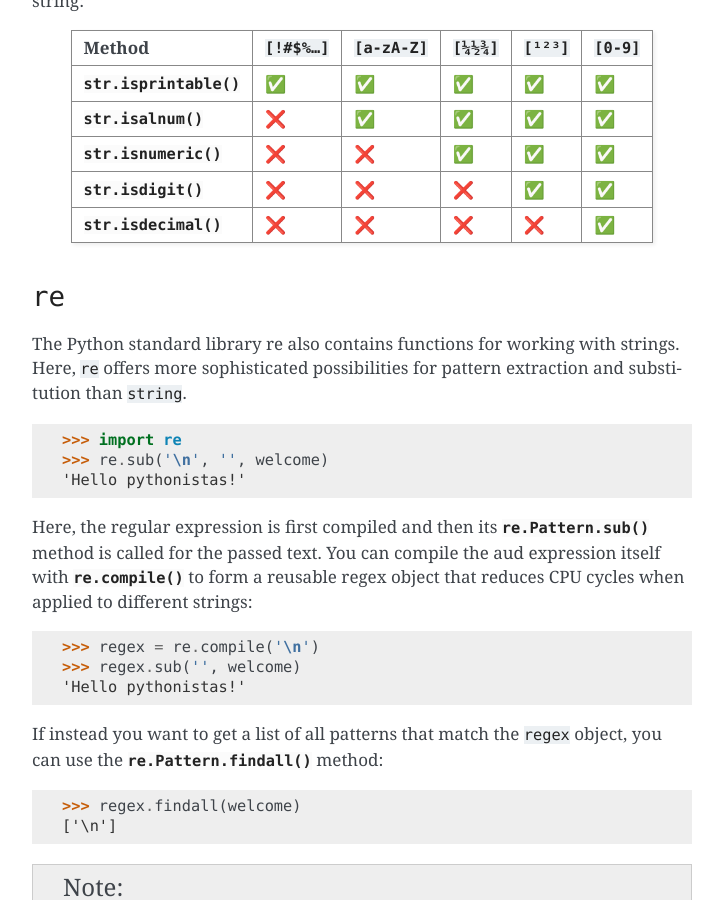
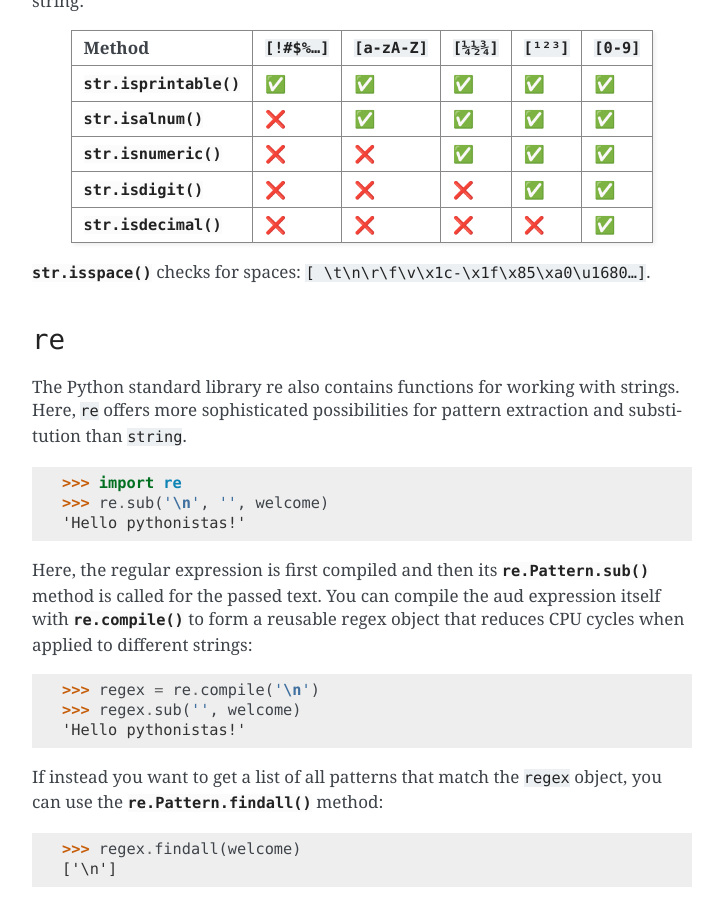
Before and after one commit to veit/python-basics-tutorial, a Sphinx documentation site: the page built from docs/types/strings.rst, in a window 1280 px wide and 900 px high, scrolled down 3006 px. Shown: the whole window, without its empty margins (388-1111 px from the left). Built offline with Sphinx 7.4.7, drawn with Linux system fonts in a browser that asks for light colours; pages that are not in the unit, such as notebooks, are missing from menus.

Commit message:
:memo: Add str.isspace

```diff
--- a/docs/types/strings.rst
+++ b/docs/types/strings.rst
@@ -170,6 +170,9 @@ string:
 +---------------------------+---------------+---------------+---------------+---------------+---------------+
 | :py:meth:`str.isdecimal`  | ❌            | ❌            | ❌            | ❌            | ✅            |
 +---------------------------+---------------+---------------+---------------+---------------+---------------+
+
+:py:meth:`str.isspace` checks for spaces:
+``[ \t\n\r\f\v\x1c-\x1f\x85\xa0\u1680…]``.
 
 ``re``
 ------
```
